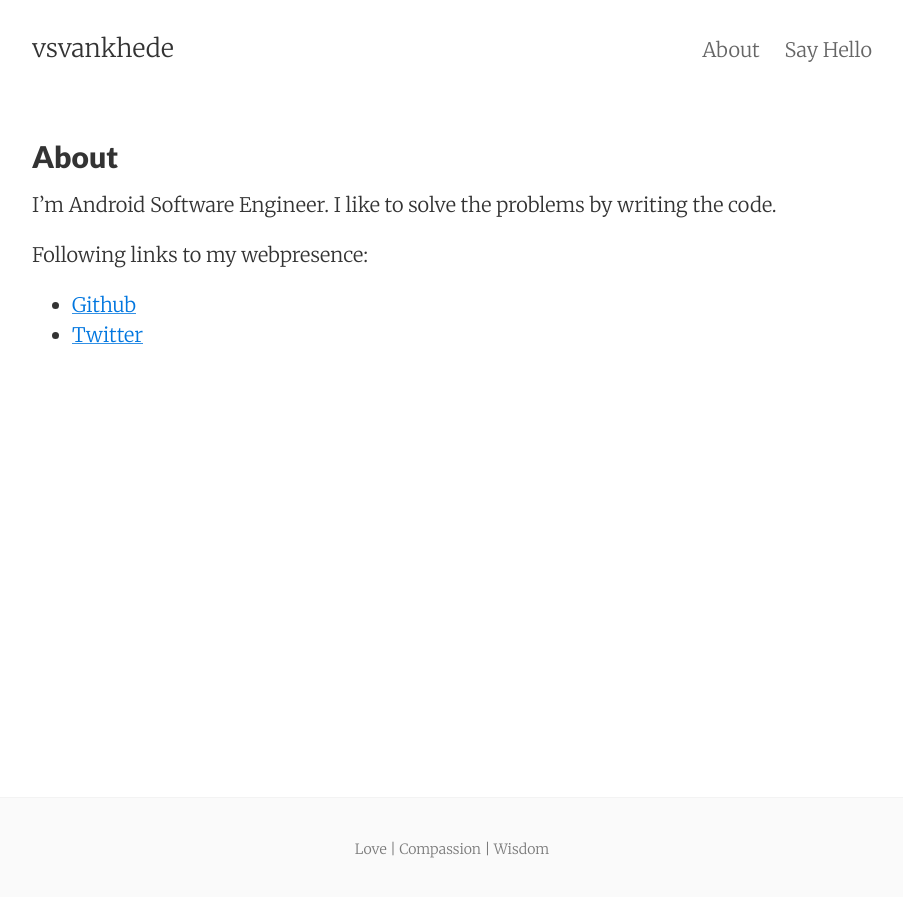
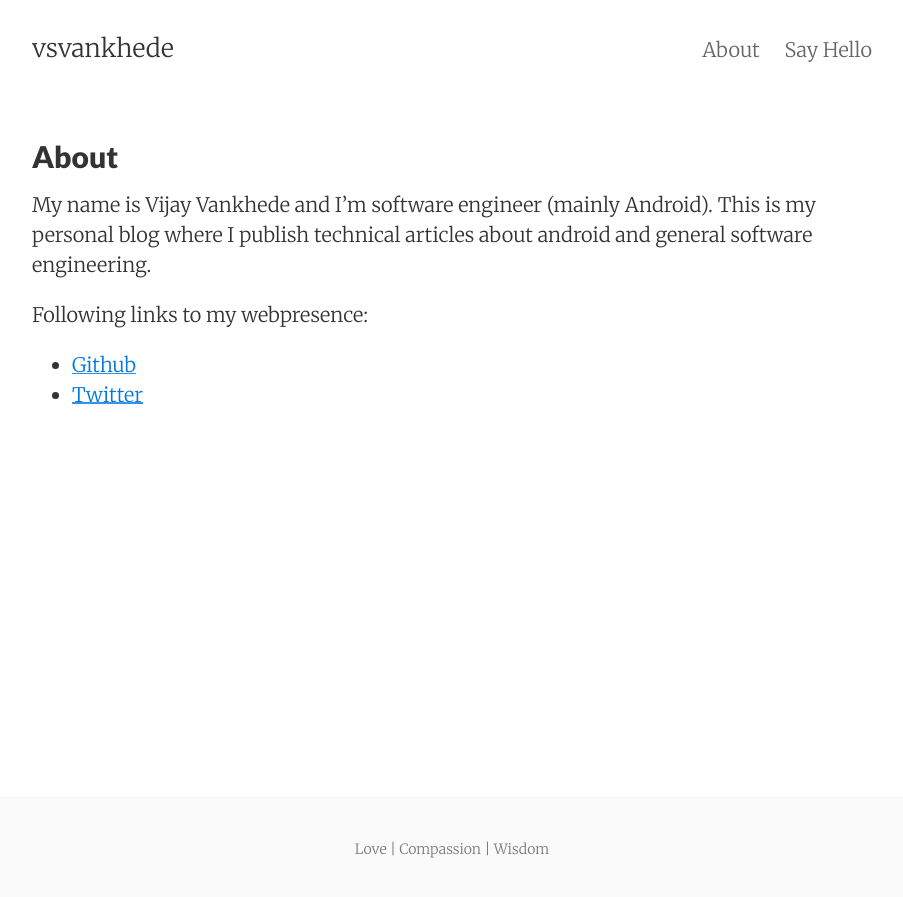
Before and after one commit to vsvankhede/vsvankhede.github.io, a Jekyll site: the page built from about.md, in a window 1280 px wide. Shown: the top 897 px of the page, without its empty margins (188-1091 px from the left). Built offline with Jekyll 4.4.1, drawn with Linux system fonts in a browser that asks for light colours; nearby versions of some CDN libraries.

Commit message:
Update about.md

```diff
--- a/about.md
+++ b/about.md
@@ -5,7 +5,7 @@ permalink: "/about/"
 tags: about
 ---
 
-I'm Android Software Engineer. I like to solve the problems by writing the code.
+My name is Vijay Vankhede and I’m software engineer (mainly Android).  This is my personal blog where I publish technical articles about android and general software engineering.
 
 Following links to my webpresence:
 
```
